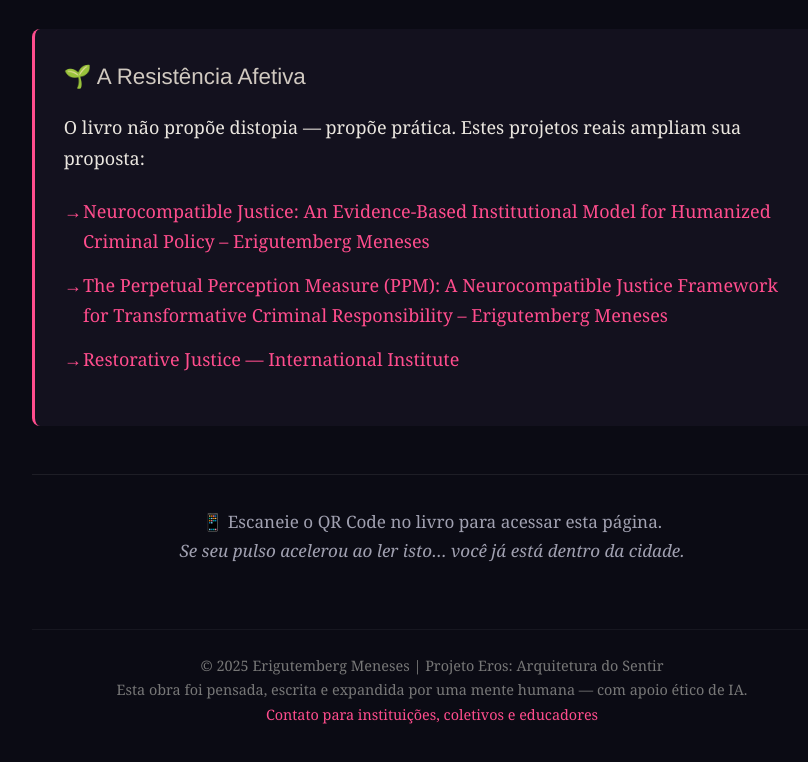
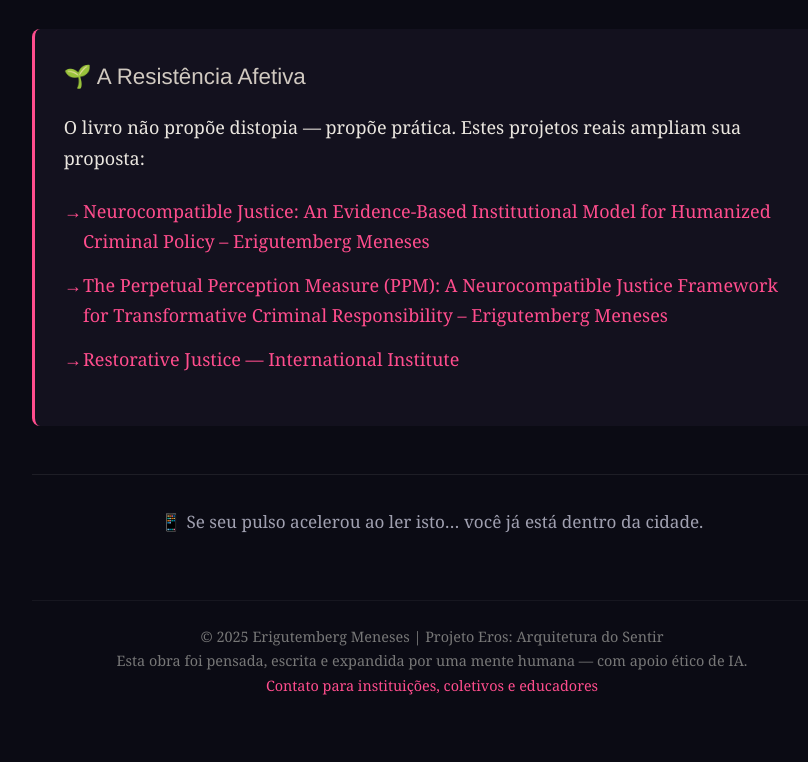
Before and after one commit to erigutembergmeneses-jpg/projeto-eros-pagina-oficial, a plain HTML site: page index.html in a window 1280 px wide. Shown: the part 2349-3111 px from the top of the page, without its empty margins (208-1016 px from the left). Drawn offline with Linux system fonts and the light colour scheme.

Commit message:
Update index.html

```diff
--- a/index.html
+++ b/index.html
@@ -245,8 +245,8 @@
     </div>
 
     <div class="qr-note">
-      <p>📱 Escaneie o QR Code no livro para acessar esta página.<br>
-      <em>Se seu pulso acelerou ao ler isto… você já está dentro da cidade.</em></p>
+      <p>📱 Se seu pulso acelerou ao ler isto… você já está dentro da cidade.<br>
+
     </div>
 
     <div class="footer-note">
```
